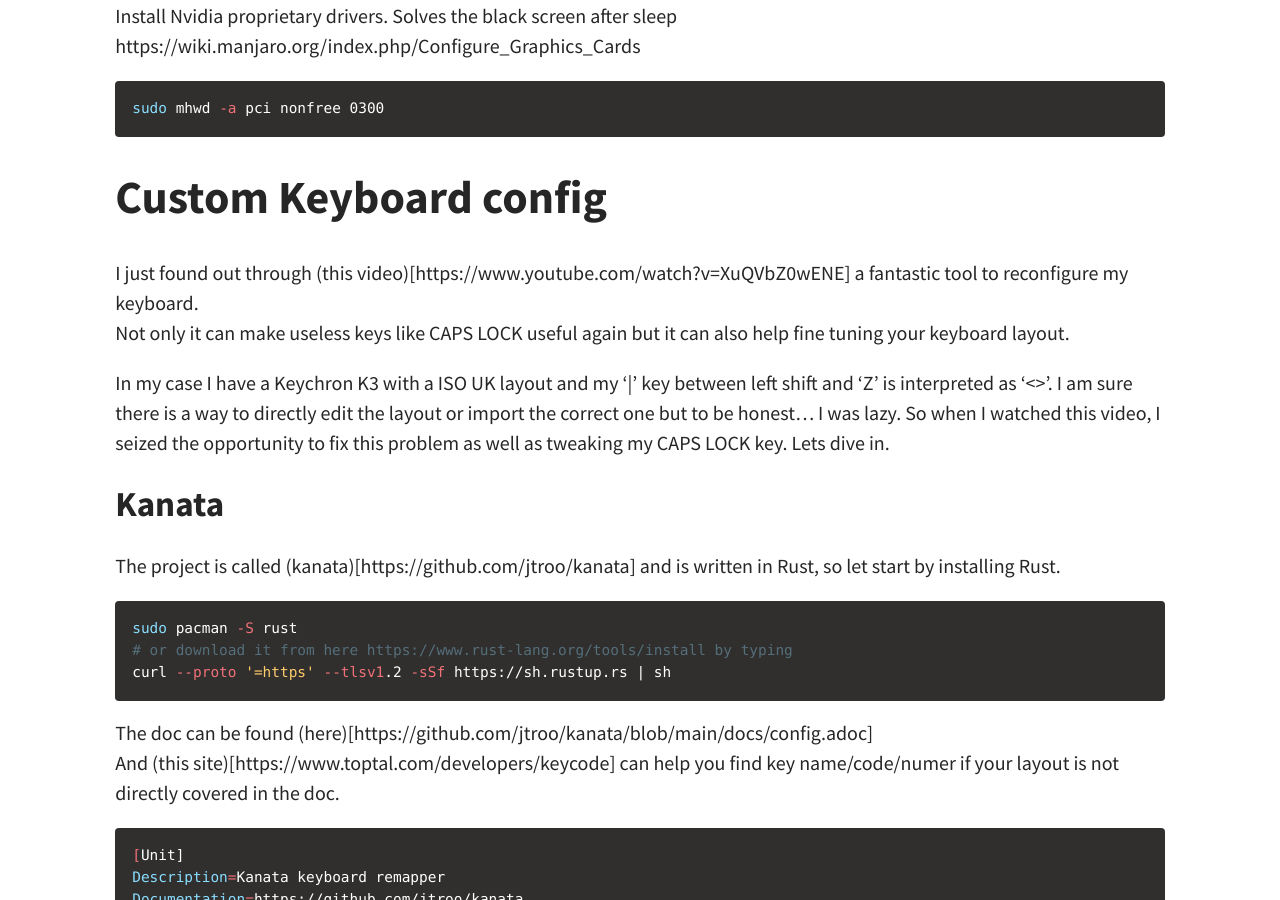
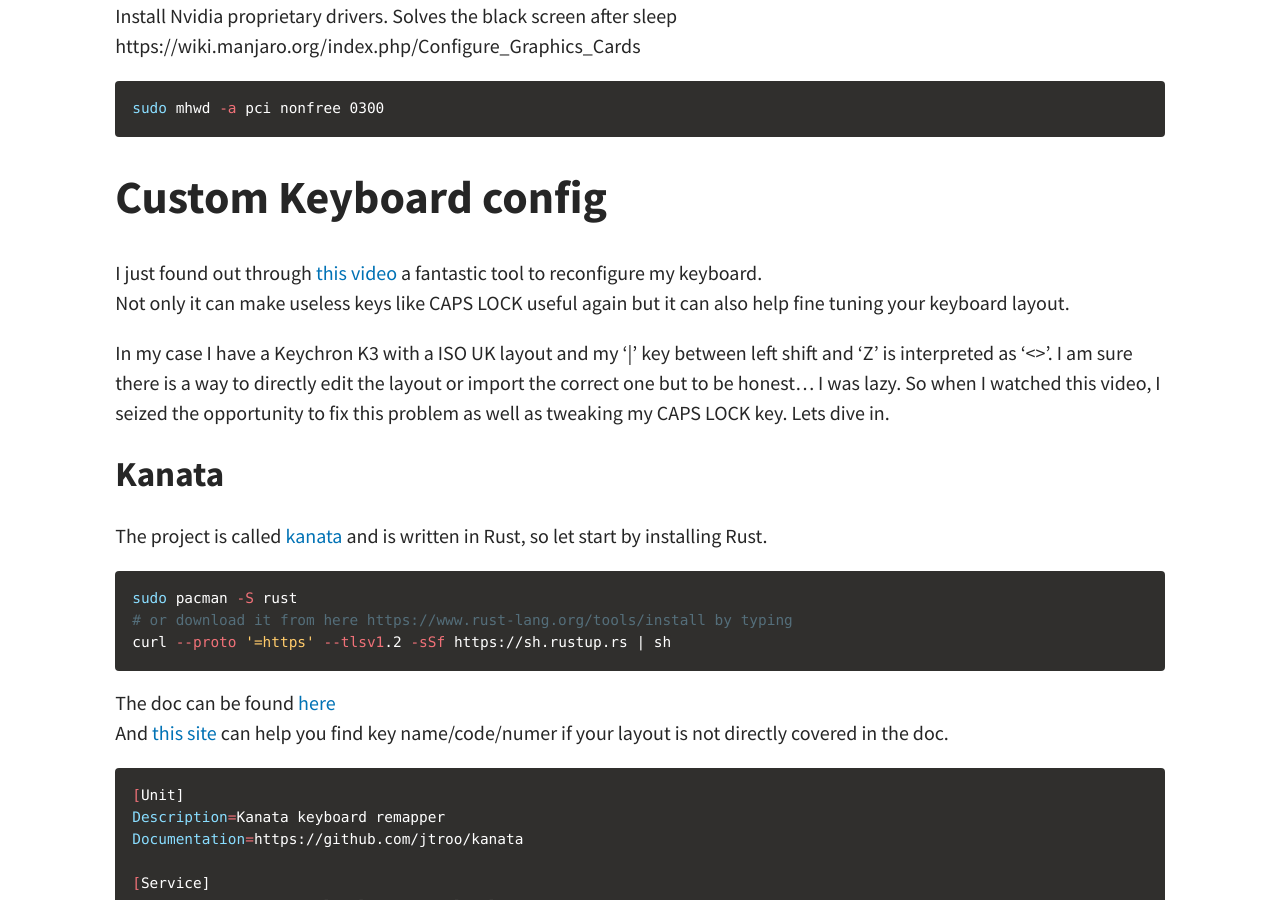
Before and after one commit to cristalcorp/cristalcorp.github.io, a Jekyll site: the page built from _posts/2024-09-21-Manjaro.md, in a window 1280 px wide and 900 px high, scrolled down 2111 px. Built offline with Jekyll 4.4.1, drawn with Linux system fonts in a browser that asks for light colours; a script that is not in the unit is left out.

````diff
--- a/_posts/2024-09-21-Manjaro.md
+++ b/_posts/2024-09-21-Manjaro.md
@@ -64,22 +64,22 @@ sudo mhwd -a pci nonfree 0300
 ```
 
 # Custom Keyboard config
-I just found out through (this video)[https://www.youtube.com/watch?v=XuQVbZ0wENE] a fantastic tool to reconfigure my keyboard.
+I just found out through [this video](https://www.youtube.com/watch?v=XuQVbZ0wENE) a fantastic tool to reconfigure my keyboard.
 Not only it can make useless keys like CAPS LOCK useful again but it can also help fine tuning your keyboard layout.
 
 
 In my case I have a Keychron K3 with a ISO UK layout and my '\|' key between left shift and 'Z' is interpreted as '<>'. I am sure there is a way to directly edit the layout or import the correct one but to be honest... I was lazy. So when I watched this video, I seized the opportunity to fix this problem as well as tweaking my CAPS LOCK key. Lets dive in.
 
 ## Kanata
-The project is called (kanata)[https://github.com/jtroo/kanata] and is written in Rust, so let start by installing Rust.
+The project is called [kanata](https://github.com/jtroo/kanata) and is written in Rust, so let start by installing Rust.
 ```bash
 sudo pacman -S rust
 # or download it from here https://www.rust-lang.org/tools/install by typing
 curl --proto '=https' --tlsv1.2 -sSf https://sh.rustup.rs | sh
 ```
 
-The doc can be found (here)[https://github.com/jtroo/kanata/blob/main/docs/config.adoc]
-And (this site)[https://www.toptal.com/developers/keycode] can help you find key name/code/numer if your layout is not directly covered in the doc.
+The doc can be found [here](https://github.com/jtroo/kanata/blob/main/docs/config.adoc)
+And [this site](https://www.toptal.com/developers/keycode) can help you find key name/code/numer if your layout is not directly covered in the doc.
 ```bash
 [Unit]
 Description=Kanata keyboard remapper
````
